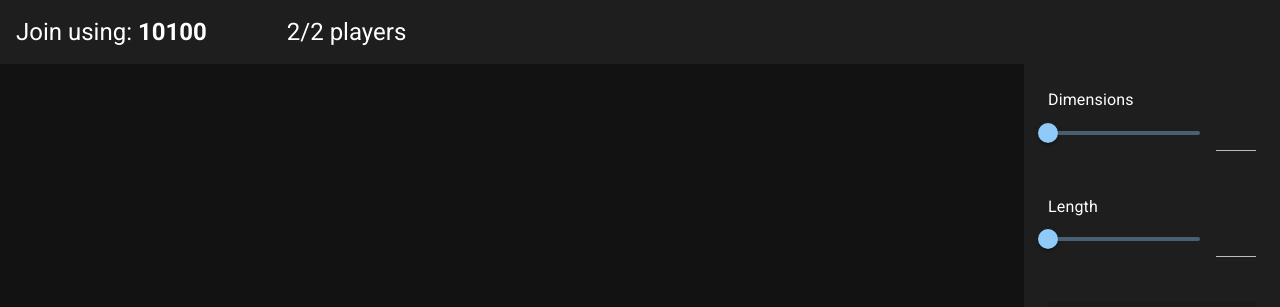
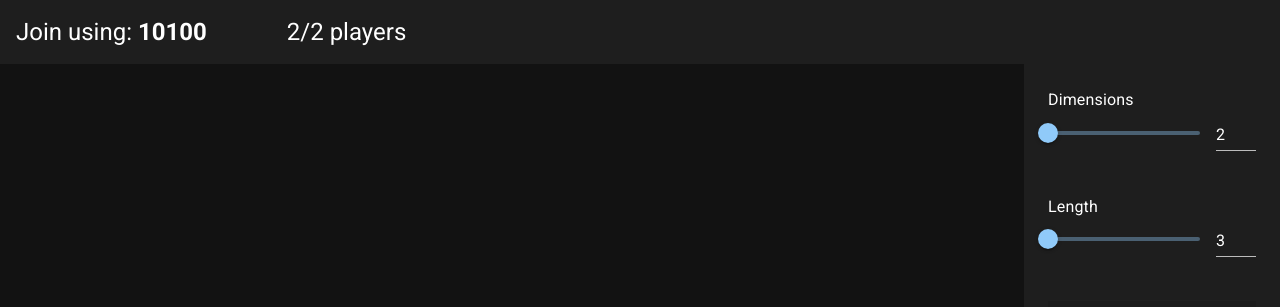
Before and after one commit to WoodieMaster/n-tic, a React (Vite) app in the folder frontend/: page /game in a window 1280 px wide. Shown: the top 307 px of the page. Built offline with nearby package versions, Linux system fonts and the light colour scheme.

Commit message:
fix the text display of setting slider to show default value

```diff
--- a/frontend/src/components/SettingSlider.tsx
+++ b/frontend/src/components/SettingSlider.tsx
@@ -10,7 +10,7 @@ interface Props {
 }
 
 const SettingSlider = (p: Props) => {
-    const [text, setText] = useState("");
+    const [text, setText] = useState(p.defaultValue+"");
     const [value, setValue] = useState(p.defaultValue);
 
     useEffect(() => {
```
